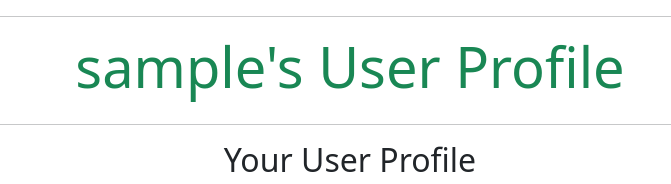
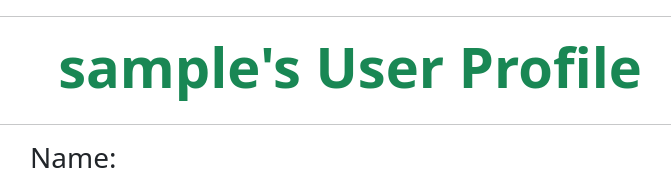
Before and after one commit to NgiapPuoyKoh/django-blogchat-tech, a Django app: a page that uses profiles/templates/profiles/profile.html in a window 1280 px wide. Shown: the part 110-294 px from the top of the page, without its empty margins (290-961 px from the left). Run offline with Django 3.2, Linux system fonts and the light colour scheme; the visitor is signed in with stand-in values (Sample User, id 1); data comes from the database, SQL or seed files in the repository; data that the repository does not hold is empty; some libraries are stand-ins or nearby versions.

Commit message:
Edit profile.html style titles and layout

```diff
--- a/profiles/templates/profiles/profile.html
+++ b/profiles/templates/profiles/profile.html
@@ -9,7 +9,7 @@
 <div class="container header-container text-center">
     <hr>
     <div class="row">
-        <h1 class="display-4 text-success"> {{ user.username }}'s User Profile</h1>
+        <h1 class="display-4 fw-bold text-success text-center"> {{ user.username }}'s User Profile</h1>
     </div>
     <hr>
 </div>
@@ -18,7 +18,6 @@
 {% block content %}
 
 <div class="container h-100 text-center">
-<h2>Your User Profile</h2>
 </div>
 
 <!-- Display Profile Info -->
```
